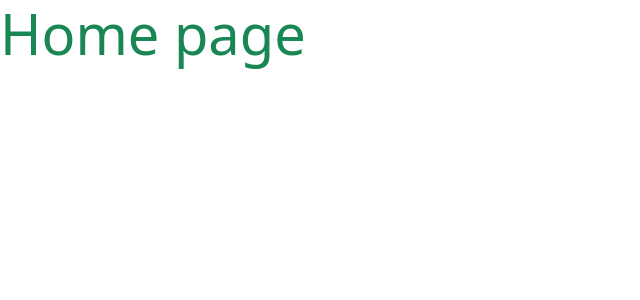
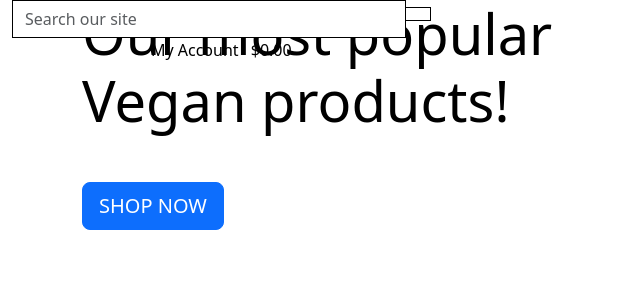
Before and after one commit to steve-doc/veganista, a Django app: page / in a window 1280 px wide. Shown: the top 300 px of the page, without its empty margins (0-640 px from the left). Run offline with Django 4.2, Linux system fonts and the light colour scheme.

Commit message:
added main page header

```diff
--- a/home/templates/home/index.html
+++ b/home/templates/home/index.html
@@ -1,6 +1,29 @@
 {% extends "base.html" %}
 {% load static %}
 
+{% block page_header %}
+    <div class="container header-container">
+        <div class="row">
+            <div class="col">
+
+            </div>
+        </div>
+    </div>
+{% endblock %}
+
 {% block content %}
-<h1 class="display-4 text-success">Home page</h1>
+    <div class="container h-100">
+        <div class="row">
+            <div class="col-6 my-auto">
+                <h1 class="display-4 text-black">
+                    Our most popular Vegan products!
+                </h1>
+                <div class="my-5">
+                    <h4>
+                        <a href="" class="btn btn-lg btn-primary text-uppercase py-2">Shop now</a>
+                    </h4>
+                </div>
+            </div>
+        </div>
+    </div>
 {% endblock %}
--- a/templates/base.html
+++ b/templates/base.html
@@ -39,7 +39,62 @@
   </head>
   <body>
     <header class="container-fluid fixed-top">
-
+      <div class="col-12 col-lg-4 my-auto py-1 py-lg-0 text-center text-lg-left">
+        <a href="{% url 'home' %}" class="nav-link"></a>
+      </div>
+      <div class="col-12 col-lg-4 my-auto py-1 py-lg-0">
+        <form method="GET" action="">
+          <div class="input-group w-100">
+              <input class="form-control border border-black rounded-0" type="text" name="q" placeholder="Search our site">
+              <div class="input-group-append">
+                  <button class="form-control btn btn-black border border-black rounded-0" type="submit">
+                      <span class="icon">
+                          <i class="fas fa-search"></i>
+                      </span>
+                  </button>
+              </div>
+          </div>
+      </form>
+      </div>
+      <!-- Logging and shopping cart -->
+      <div class="col-12 col-lg-4 my-auto py-1 py-lg-0">
+        <ul class="list-inline list-unstyled text-center text-lg-right my-0">
+            <li class="list-inline-item dropdown">
+                <a class="text-black nav-link" href="#" id="user-options" data-toggle="dropdown" aria-haspopup="true" aria-expanded="false">
+                    <div class="text-center">
+                        <div><i class="fas fa-user fa-lg"></i></div>
+                        <p class="my-0">My Account</p>
+                    </div>
+                </a>
+                <div class="dropdown-menu border-0" aria-labelledby="user-options">
+                    {% if request.user.is_authenticated %}
+                        {% if request.user.is_superuser %}
+                            <a href="" class="dropdown-item">Product Management</a>
+                        {% endif %}
+                        <a href="" class="dropdown-item">My Profile</a>
+                        <a href="{% url 'account_logout' %}" class="dropdown-item">Logout</a>
+                    {% else %}
+                        <a href="{% url 'account_signup' %}" class="dropdown-item">Register</a>
+                        <a href="{% url 'account_login' %}" class="dropdown-item">Login</a>
+                    {% endif %}
+                </div>
+            </li>
+            <li class="list-inline-item">
+                <a class="{% if grand_total %}text-info font-weight-bold{% else %}text-black{% endif %} nav-link" href="">
+                    <div class="text-center">
+                        <div><i class="fas fa-shopping-bag fa-lg"></i></div>
+                        <p class="my-0">
+                            {% if grand_total %}
+                                ${{ grand_total|floatformat:2 }}
+                            {% else %}
+                                $0.00
+                            {% endif %}
+                        </p>
+                    </div>
+                </a>
+            </li>
+        </ul>
+      </div>
     </header>
 
     {% if messages %}
```
